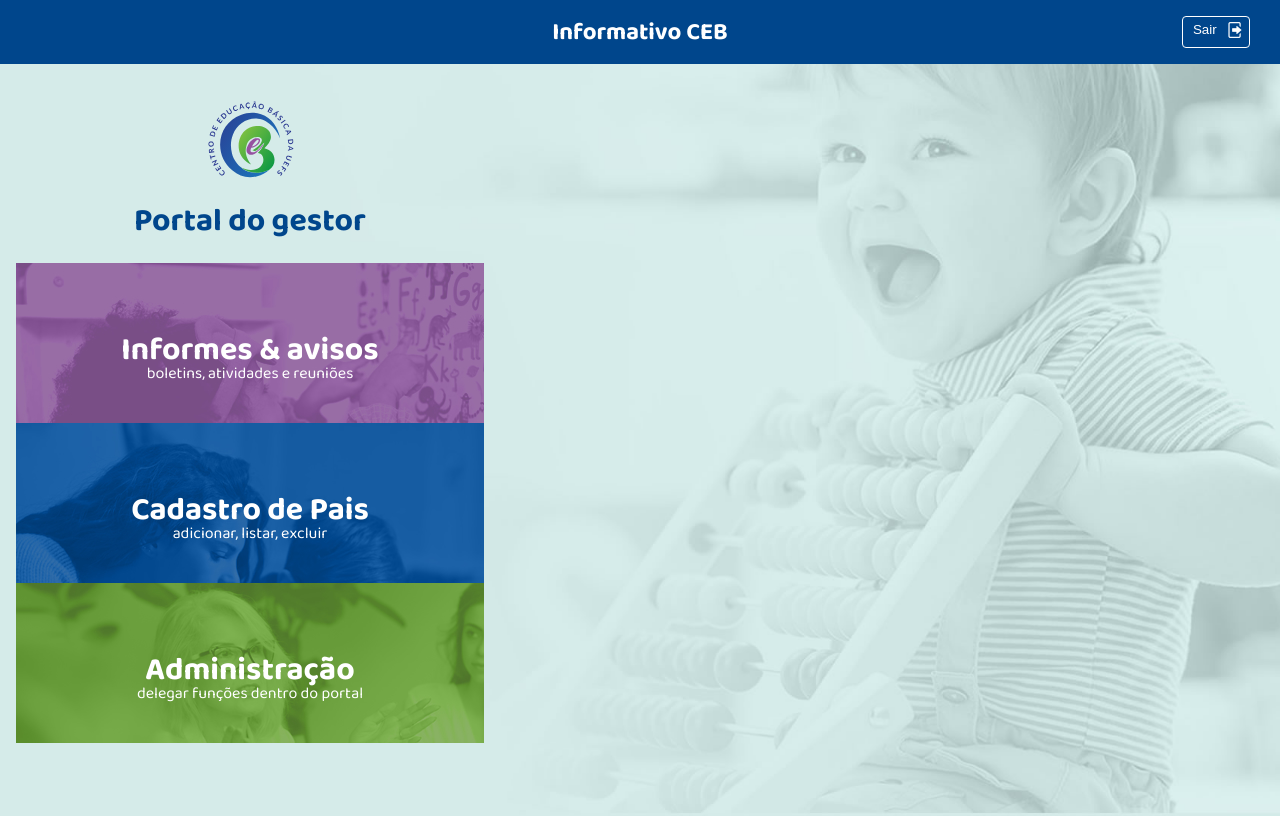
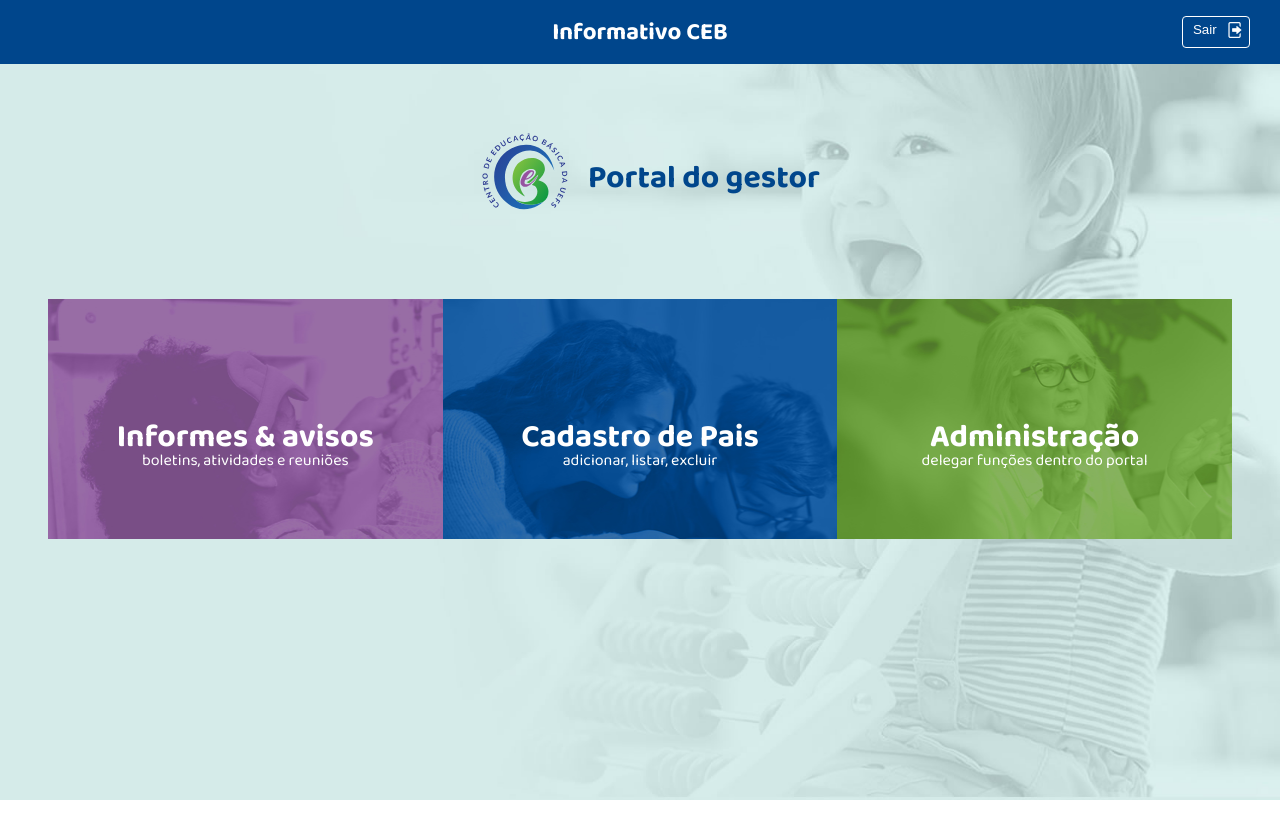
Before and after one commit to emersonsdo/informativo_escolar-frontend, a React (Create React App) app: page /inicio in a window 1280 px wide. Built offline with nearby package versions, Linux system fonts and the light colour scheme.

Commit message:
Ajuste da tela para desktop

```diff
--- a/src/pages/home/styles.css
+++ b/src/pages/home/styles.css
@@ -4,7 +4,7 @@
     align-items: center;
     padding: 4vh 2vh;
     width: auto;
-    max-width: 500px;
+    max-width: 900px;
     height: 94vh;
 }
 
@@ -32,6 +32,7 @@
     justify-content: center;
     margin-top: 2vh;
     width: 100%;
+    max-width: 500px;
 }
 
 #container-buttons .button {
@@ -79,15 +80,29 @@
     text-decoration: underline;
 }
 
-@media (min-width: 500px) {
+@media (min-width: 900px) {
 
-    .container-home {
+    #container-home {
         padding: 4vh 6vh;
-        max-width: 100%;
         height: 92vh;
+        max-width: 400vh;
     }
 
-    .container-buttons {
-        max-width: 550px;
+    #presentation {
+        margin-top: 4vh;
+        flex-direction: row;
+        width: 60vh;
     }
+
+    #container-buttons {
+        flex-direction: row;
+        margin-top: 10vh;
+        max-width: 100%;
+    }
+
+    #container-buttons .button {
+        height: 30vh;
+        padding-top: 6vh;
+    }
+
 }
```
